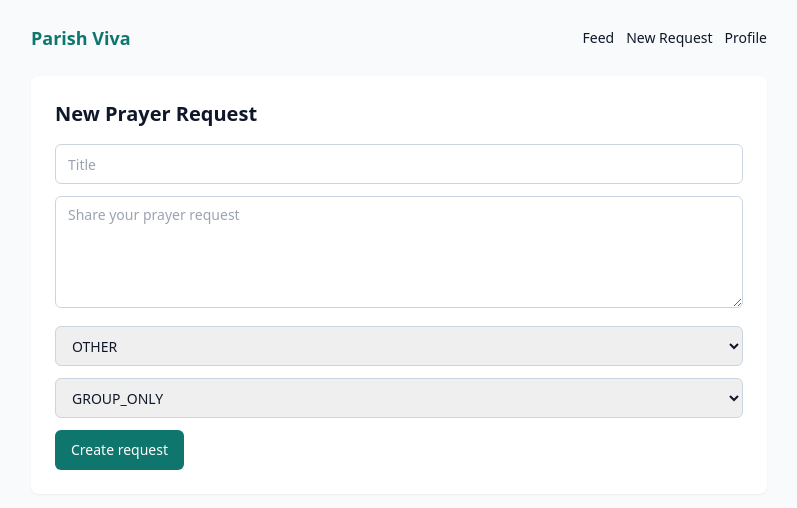
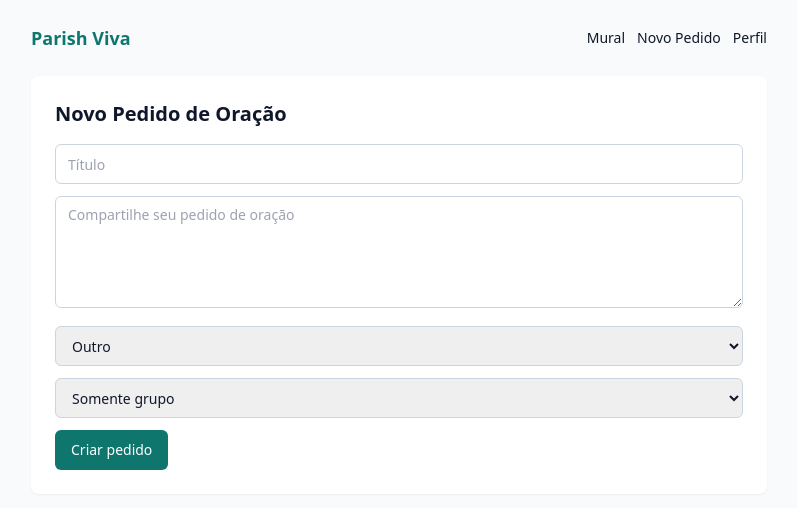
Before and after one commit to danfigueroa/paroquiaviva, a React (Vite) app in the folder frontend/: page /requests/new in a window 1280 px wide. Shown: the top 508 px of the page, without its empty margins (241-1038 px from the left). Built offline with nearby package versions, Linux system fonts and the light colour scheme; no server answers.

Commit message:
feat(frontend): localize user interface text to pt-BR

```diff
--- a/frontend/src/components/page-shell.tsx
+++ b/frontend/src/components/page-shell.tsx
@@ -9,9 +9,9 @@ export function PageShell({ children }: PropsWithChildren) {
           Parish Viva
         </Link>
         <nav className="flex gap-3 text-sm">
-          <Link to="/feed">Feed</Link>
-          <Link to="/requests/new">New Request</Link>
-          <Link to="/profile">Profile</Link>
+          <Link to="/feed">Mural</Link>
+          <Link to="/requests/new">Novo Pedido</Link>
+          <Link to="/profile">Perfil</Link>
         </nav>
       </header>
       <main className="flex-1">{children}</main>
--- a/frontend/src/pages/auth-page.tsx
+++ b/frontend/src/pages/auth-page.tsx
@@ -14,13 +14,13 @@ export function AuthPage() {
   return (
     <PageShell>
       <section className="rounded-lg bg-white p-6 shadow-sm">
-        <h1 className="text-xl font-semibold">Sign in or sign up</h1>
+        <h1 className="text-xl font-semibold">Entrar ou criar conta</h1>
         <form onSubmit={onSubmit} className="mt-4 space-y-3">
-          <Input value={email} onChange={(e) => setEmail(e.target.value)} placeholder="Email" type="email" />
-          <Input value={password} onChange={(e) => setPassword(e.target.value)} placeholder="Password" type="password" />
+          <Input value={email} onChange={(e) => setEmail(e.target.value)} placeholder="E-mail" type="email" />
+          <Input value={password} onChange={(e) => setPassword(e.target.value)} placeholder="Senha" type="password" />
           <div className="flex gap-2">
-            <Button type="submit">Continue</Button>
-            <Button type="button" variant="secondary">Send magic link</Button>
+            <Button type="submit">Continuar</Button>
+            <Button type="button" variant="secondary">Enviar link mágico</Button>
           </div>
         </form>
       </section>
--- a/frontend/src/pages/feed-page.tsx
+++ b/frontend/src/pages/feed-page.tsx
@@ -21,13 +21,13 @@ export function FeedPage() {
 
   return (
     <PageShell>
-      <h1 className="mb-4 text-xl font-semibold">Public Feed</h1>
+      <h1 className="mb-4 text-xl font-semibold">Mural Público</h1>
       <div className="space-y-3">
         {(query.data ?? []).map((item) => (
           <article key={item.id} className="rounded-lg bg-white p-4 shadow-sm">
             <h2 className="font-semibold">{item.title}</h2>
             <p className="mt-1 text-sm text-slate-700">{item.body}</p>
-            <p className="mt-2 text-xs text-slate-500">{item.category} • Prayed {item.prayedCount}</p>
+            <p className="mt-2 text-xs text-slate-500">{item.category} • Orou {item.prayedCount}</p>
           </article>
         ))}
       </div>
--- a/frontend/src/pages/group-page.tsx
+++ b/frontend/src/pages/group-page.tsx
@@ -5,8 +5,8 @@ export function GroupPage() {
   const { id } = useParams()
   return (
     <PageShell>
-      <h1 className="text-xl font-semibold">Group Feed</h1>
-      <p className="mt-2 text-sm text-slate-600">Group id: {id}</p>
+      <h1 className="text-xl font-semibold">Mural do Grupo</h1>
+      <p className="mt-2 text-sm text-slate-600">ID do grupo: {id}</p>
     </PageShell>
   )
 }
--- a/frontend/src/pages/landing-page.tsx
+++ b/frontend/src/pages/landing-page.tsx
@@ -6,14 +6,14 @@ export function LandingPage() {
   return (
     <PageShell>
       <section className="rounded-lg bg-white p-6 shadow-sm">
-        <h1 className="text-2xl font-bold">Prayer requests for your parish community</h1>
-        <p className="mt-3 text-sm text-slate-700">Share requests, support others, and moderate safely.</p>
+        <h1 className="text-2xl font-bold">Pedidos de oração para sua comunidade paroquial</h1>
+        <p className="mt-3 text-sm text-slate-700">Compartilhe pedidos, apoie outras pessoas e modere com segurança.</p>
         <div className="mt-5 flex gap-3">
           <Link to="/auth">
-            <Button>Sign in</Button>
+            <Button>Entrar</Button>
           </Link>
           <Link to="/feed">
-            <Button variant="secondary">Open feed</Button>
+            <Button variant="secondary">Abrir mural</Button>
           </Link>
         </div>
       </section>
--- a/frontend/src/pages/moderation-page.tsx
+++ b/frontend/src/pages/moderation-page.tsx
@@ -13,7 +13,7 @@ export function ModerationPage() {
 
   return (
     <PageShell>
-      <h1 className="text-xl font-semibold">Moderation Queue</h1>
+      <h1 className="text-xl font-semibold">Fila de Moderação</h1>
       <pre className="mt-4 rounded-md bg-slate-900 p-4 text-xs text-white">{JSON.stringify(queue.data, null, 2)}</pre>
     </PageShell>
   )
--- a/frontend/src/pages/new-request-page.tsx
+++ b/frontend/src/pages/new-request-page.tsx
@@ -33,24 +33,24 @@ export function NewRequestPage() {
   return (
     <PageShell>
       <section className="rounded-lg bg-white p-6 shadow-sm">
-        <h1 className="text-xl font-semibold">New Prayer Request</h1>
+        <h1 className="text-xl font-semibold">Novo Pedido de Oração</h1>
         <form onSubmit={onSubmit} className="mt-4 space-y-3">
-          <Input value={title} onChange={(e) => setTitle(e.target.value)} placeholder="Title" />
-          <TextArea value={body} onChange={(e) => setBody(e.target.value)} placeholder="Share your prayer request" />
+          <Input value={title} onChange={(e) => setTitle(e.target.value)} placeholder="Título" />
+          <TextArea value={body} onChange={(e) => setBody(e.target.value)} placeholder="Compartilhe seu pedido de oração" />
           <select value={category} onChange={(e) => setCategory(e.target.value)} className="h-10 w-full rounded-md border border-slate-300 px-3 text-sm">
-            <option value="HEALTH">HEALTH</option>
-            <option value="FAMILY">FAMILY</option>
-            <option value="WORK">WORK</option>
-            <option value="GRIEF">GRIEF</option>
-            <option value="THANKSGIVING">THANKSGIVING</option>
-            <option value="OTHER">OTHER</option>
+            <option value="HEALTH">Saúde</option>
+            <option value="FAMILY">Família</option>
+            <option value="WORK">Trabalho</option>
+            <option value="GRIEF">Luto</option>
+            <option value="THANKSGIVING">Ação de graças</option>
+            <option value="OTHER">Outro</option>
           </select>
           <select value={visibility} onChange={(e) => setVisibility(e.target.value)} className="h-10 w-full rounded-md border border-slate-300 px-3 text-sm">
-            <option value="GROUP_ONLY">GROUP_ONLY</option>
-            <option value="PRIVATE">PRIVATE</option>
-            <option value="PUBLIC">PUBLIC</option>
+            <option value="GROUP_ONLY">Somente grupo</option>
+            <option value="PRIVATE">Privado</option>
+            <option value="PUBLIC">Público</option>
           </select>
-          <Button type="submit" disabled={createMutation.isPending}>{createMutation.isPending ? 'Saving...' : 'Create request'}</Button>
+          <Button type="submit" disabled={createMutation.isPending}>{createMutation.isPending ? 'Salvando...' : 'Criar pedido'}</Button>
         </form>
       </section>
     </PageShell>
--- a/frontend/src/pages/profile-page.tsx
+++ b/frontend/src/pages/profile-page.tsx
@@ -20,7 +20,7 @@ export function ProfilePage() {
 
   return (
     <PageShell>
-      <h1 className="text-xl font-semibold">Profile</h1>
+      <h1 className="text-xl font-semibold">Perfil</h1>
       <pre className="mt-4 rounded-md bg-slate-900 p-4 text-xs text-white">{JSON.stringify(profile.data, null, 2)}</pre>
     </PageShell>
   )
--- a/frontend/src/pages/request-detail-page.tsx
+++ b/frontend/src/pages/request-detail-page.tsx
@@ -14,10 +14,10 @@ export function RequestDetailPage() {
 
   return (
     <PageShell>
-      <h1 className="text-xl font-semibold">Prayer Request</h1>
-      <p className="mt-2 text-sm text-slate-700">Request id: {id}</p>
+      <h1 className="text-xl font-semibold">Pedido de Oração</h1>
+      <p className="mt-2 text-sm text-slate-700">ID do pedido: {id}</p>
       <Button className="mt-4" onClick={() => pray.mutate()} disabled={pray.isPending}>
-        {pray.isPending ? 'Sending...' : 'I prayed'}
+        {pray.isPending ? 'Enviando...' : 'Eu orei'}
       </Button>
     </PageShell>
   )
```
